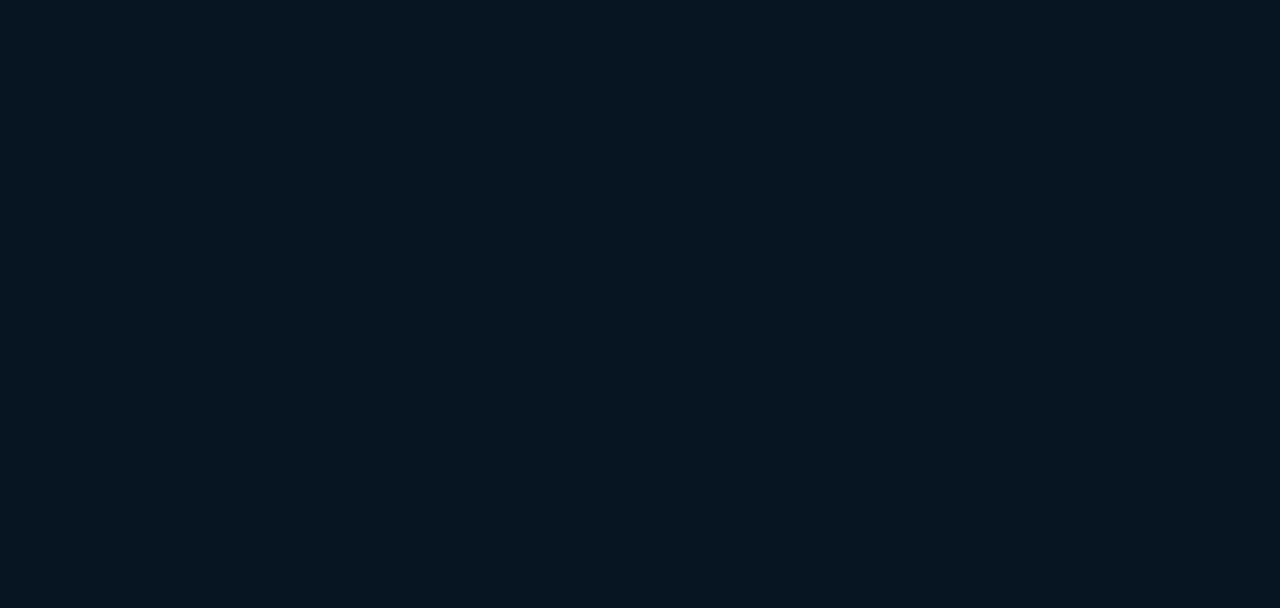
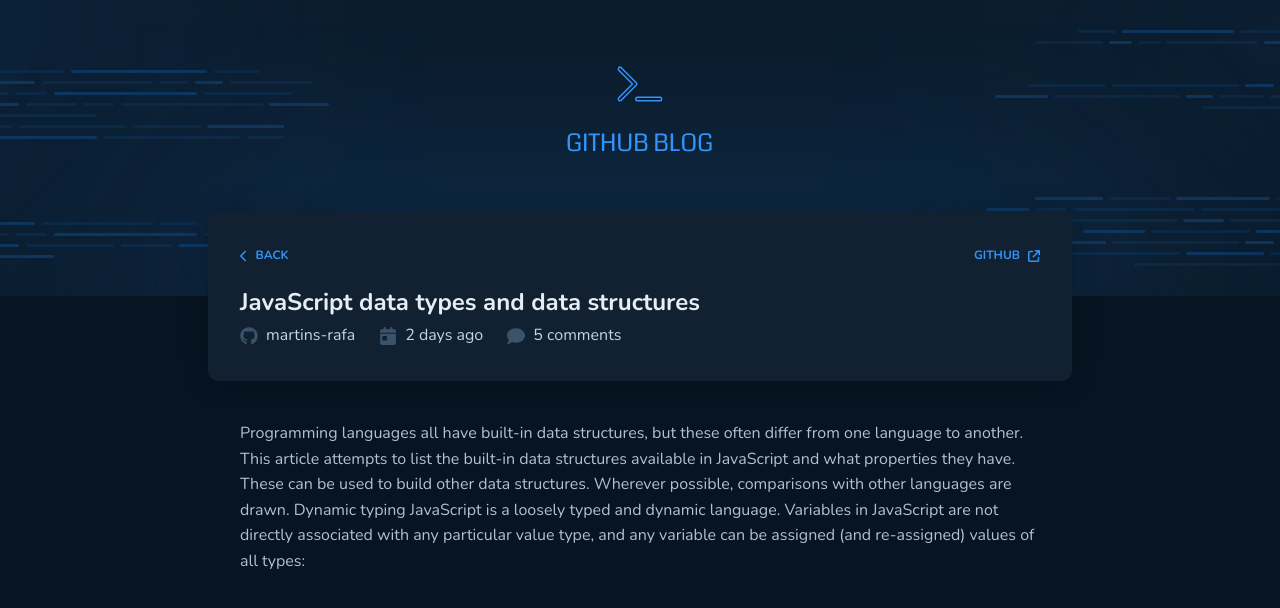
Before and after one commit to martins-rafa/github-blog, a React (Vite) app: page /issue/1 in a window 1280 px wide. Before the commit this address had no page. Shown: the top 608 px of the page. Built offline with nearby package versions, Linux system fonts and the light colour scheme.

Commit message:
navigate to an issue using its id

```diff
--- a/src/Router.tsx
+++ b/src/Router.tsx
@@ -8,7 +8,7 @@ export function Router() {
     <Routes>
       <Route path="/" element={<DefaultLayout />}>
         <Route path="/" element={<Home />} />
-        <Route path="/issue" element={<Post />} />
+        <Route path="/issue/:id" element={<Post />} />
       </Route>
     </Routes>
   )
```
